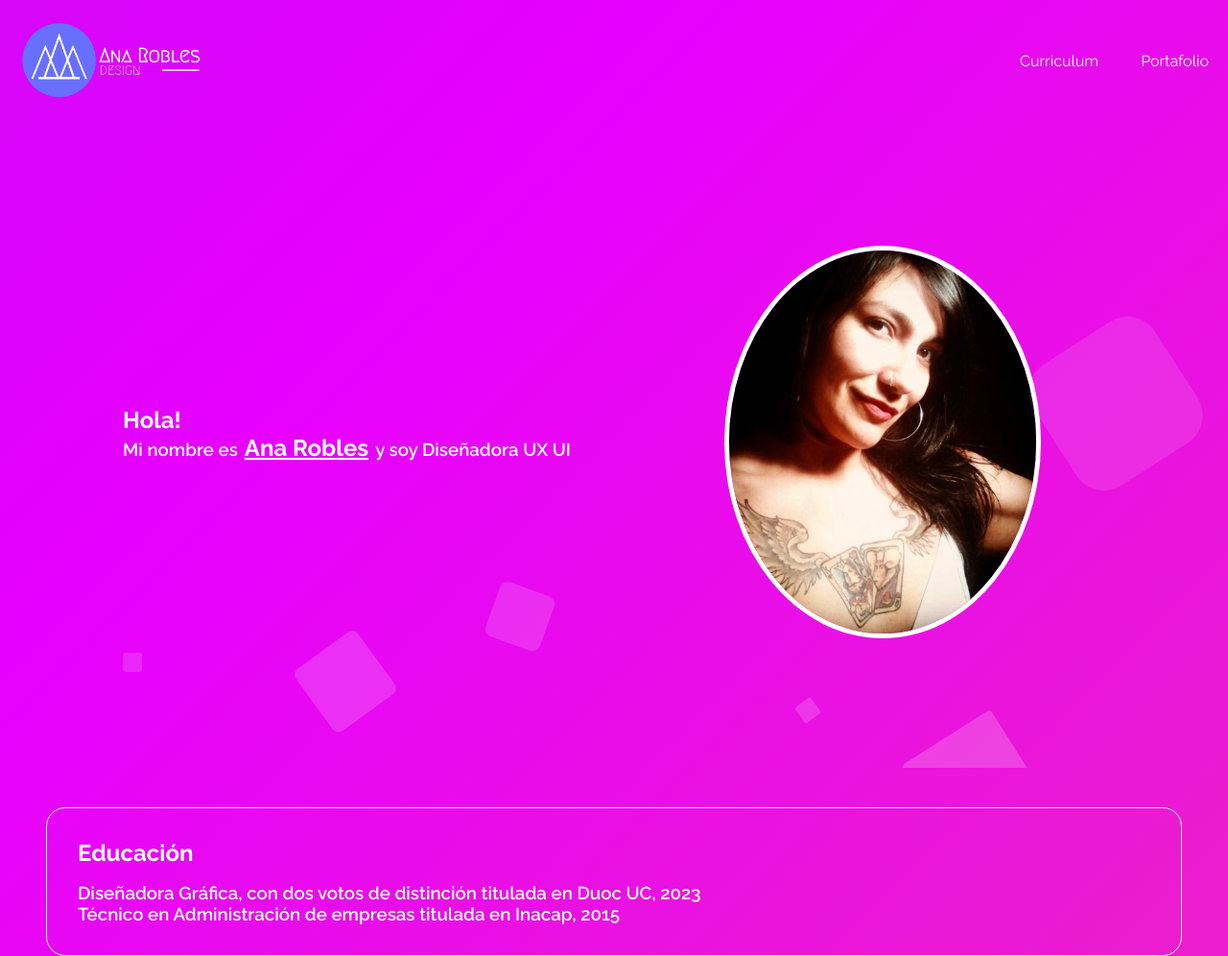
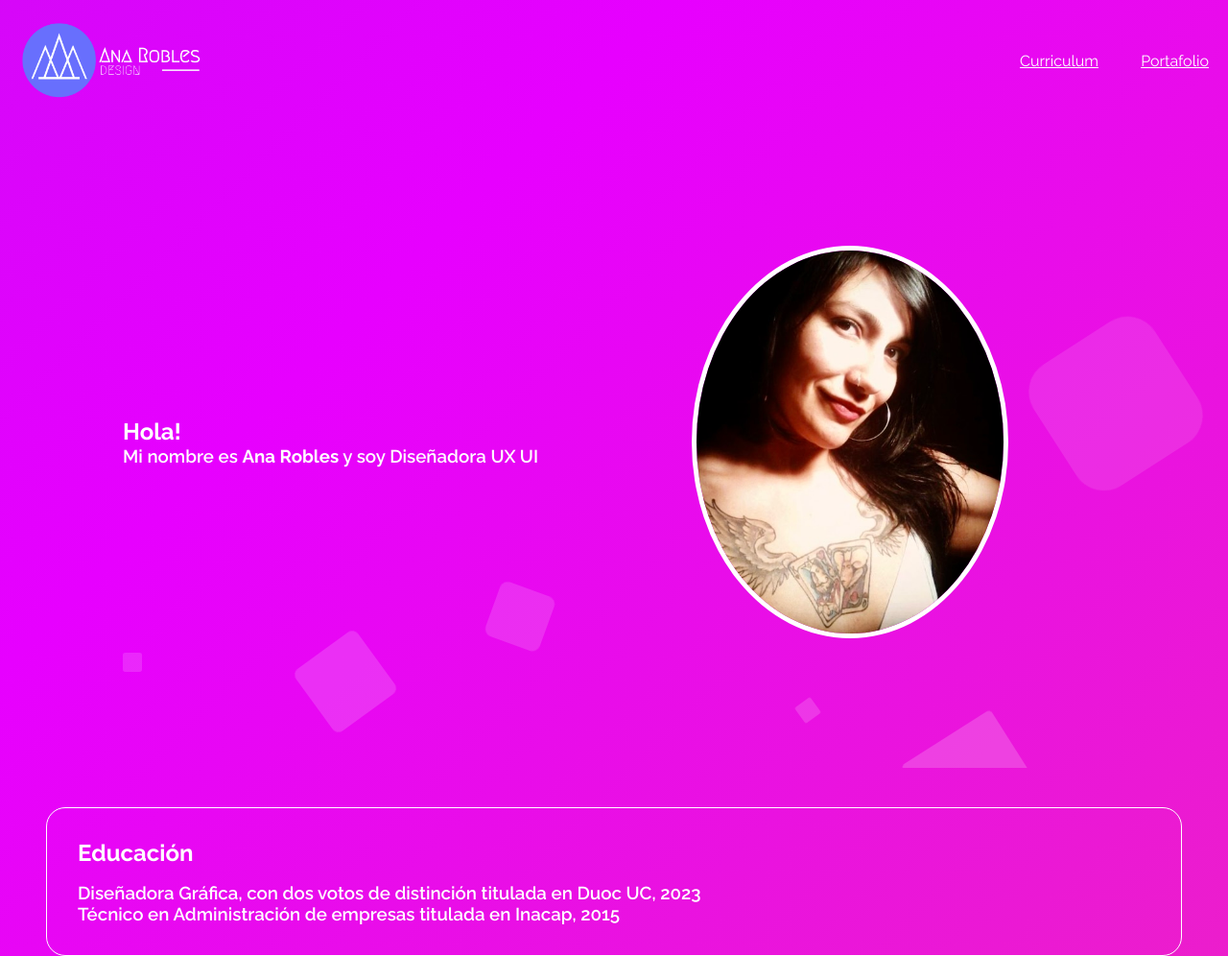
Before and after one commit to pizzadeveloper/AnaRob777.github.io, a plain HTML site: page index.html in a window 1280 px wide. Shown: the top 996 px of the page at 96% size. Drawn offline with Linux system fonts and the light colour scheme.

Commit message:
tercer commit

```diff
--- a/index.html
+++ b/index.html
@@ -17,10 +17,10 @@
         <nav>
             <ul>
                 <li class="navegador">
-                    <a>Curriculum</a>
+                    <a href="../prueba_modulo1_ana_robles/index.html">Curriculum</a>
                 </li>
                 <li class="navegador">
-                    <a>Portafolio</a>
+                    <a href="../prueba_modulo1_ana_robles/portafolio.html">Portafolio</a>
                 </li>
             </ul>
         </nav>
@@ -30,9 +30,8 @@
             <div>
                 <h1>Hola!</h1>
                 <div class="presentacion">
-                    <h3>Mi nombre es </h3>
-                    <h2 class="name"><u>Ana Robles</u></h2>
-                    <h3>y soy Diseñadora UX UI</h3>
+                    <h3>Mi nombre es <b>Ana Robles</b> y soy Diseñadora UX UI</h3>
+
                 </div>
             </div>
             <div class="foto-presentacion">
@@ -101,6 +100,6 @@
     <footer>
         <h4>Ana Robles Aguilera. Todos los derechos reservados, 2024</h4>
     </footer>
-    <script src="./js/web.js"></script>
+    <script src="../prueba_modulo1_ana_robles/js/web.js"></script>
 </body>
 </html>
```
